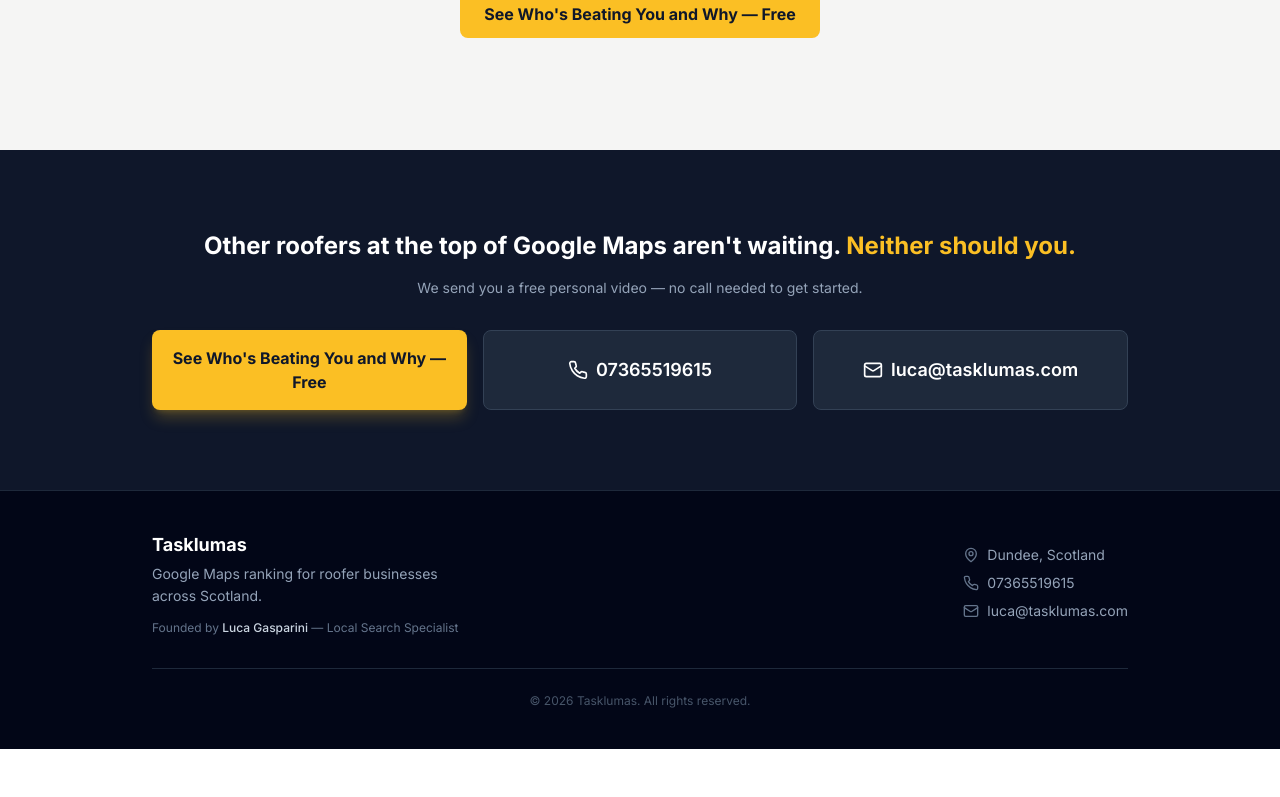
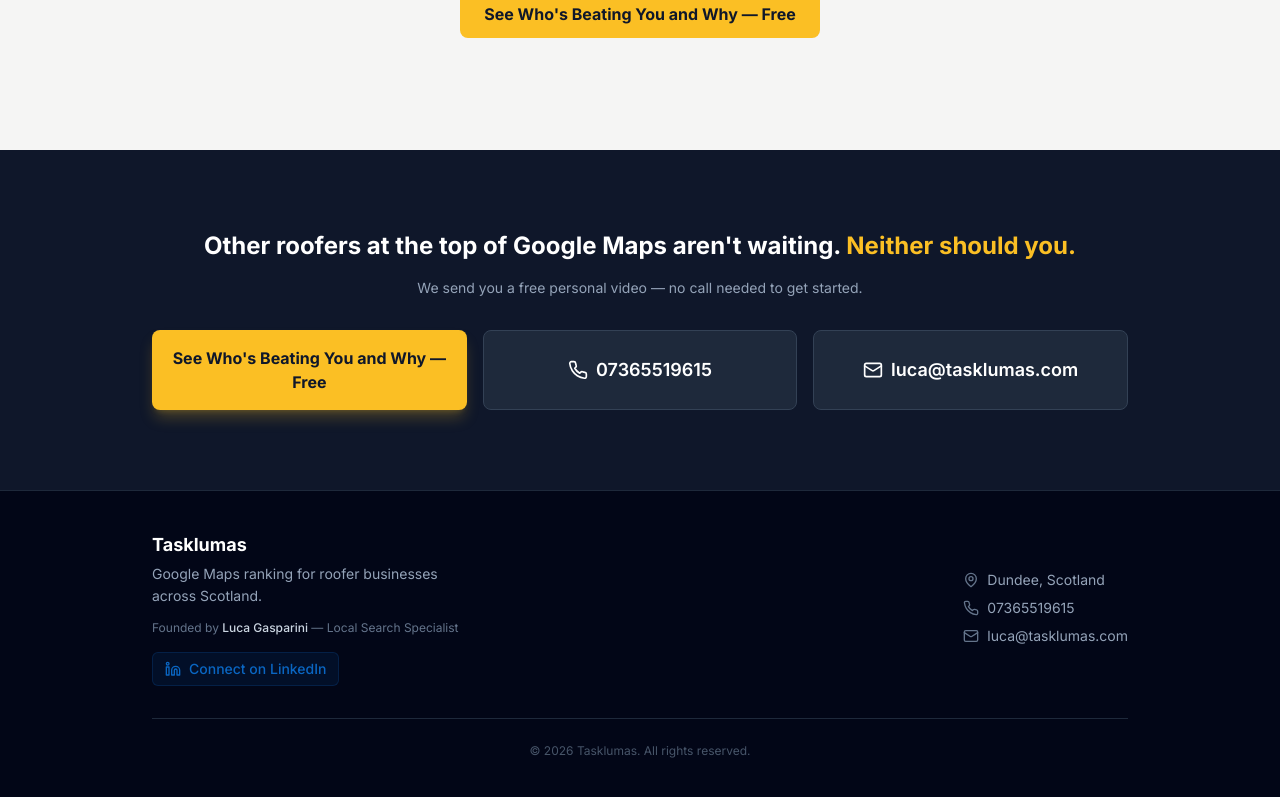
Before and after one commit to lucag07/my-website, a React (Vite) app: page / in a window 1280 px wide. Shown: the part 7478-8275 px from the top of the page. Before the commit the page ends 8227 px from the top, so only its background shows below. Built offline with nearby package versions, Linux system fonts and the light colour scheme; no server answers.

Commit message:
added linkedin company profile

```diff
--- a/src/components/Footer.tsx
+++ b/src/components/Footer.tsx
@@ -1,4 +1,4 @@
-import { Phone, Mail, MapPin } from "lucide-react";
+import { Phone, Mail, MapPin, Linkedin } from "lucide-react";
 import {
   BUSINESS_PHONE_DISPLAY,
   BUSINESS_PHONE_TEL,
@@ -17,11 +17,20 @@ export function Footer() {
             <p className="text-slate-400 text-sm mt-1 max-w-xs leading-relaxed">
               Google Maps ranking for roofer businesses across Scotland.
             </p>
-            <p className="text-slate-500 text-xs mt-3">
+            <p className="text-slate-500 text-xs mt-3 mb-4">
               Founded by{" "}
               <span className="text-slate-300 font-medium">Luca Gasparini</span>
               {" "}— Local Search Specialist
             </p>
+            <a
+              href="https://www.linkedin.com/in/luca-gasparini-3a4818417/"
+              target="_blank"
+              rel="noopener noreferrer"
+              className="inline-flex items-center gap-2 px-3 py-1.5 rounded-md bg-[#0A66C2]/10 text-[#0A66C2] hover:bg-[#0A66C2] hover:text-white transition-all duration-300 text-sm font-medium border border-[#0A66C2]/20 hover:border-[#0A66C2]"
+            >
+              <Linkedin className="w-4 h-4" />
+              Connect on LinkedIn
+            </a>
           </div>
 
           {/* NAP */}
```
